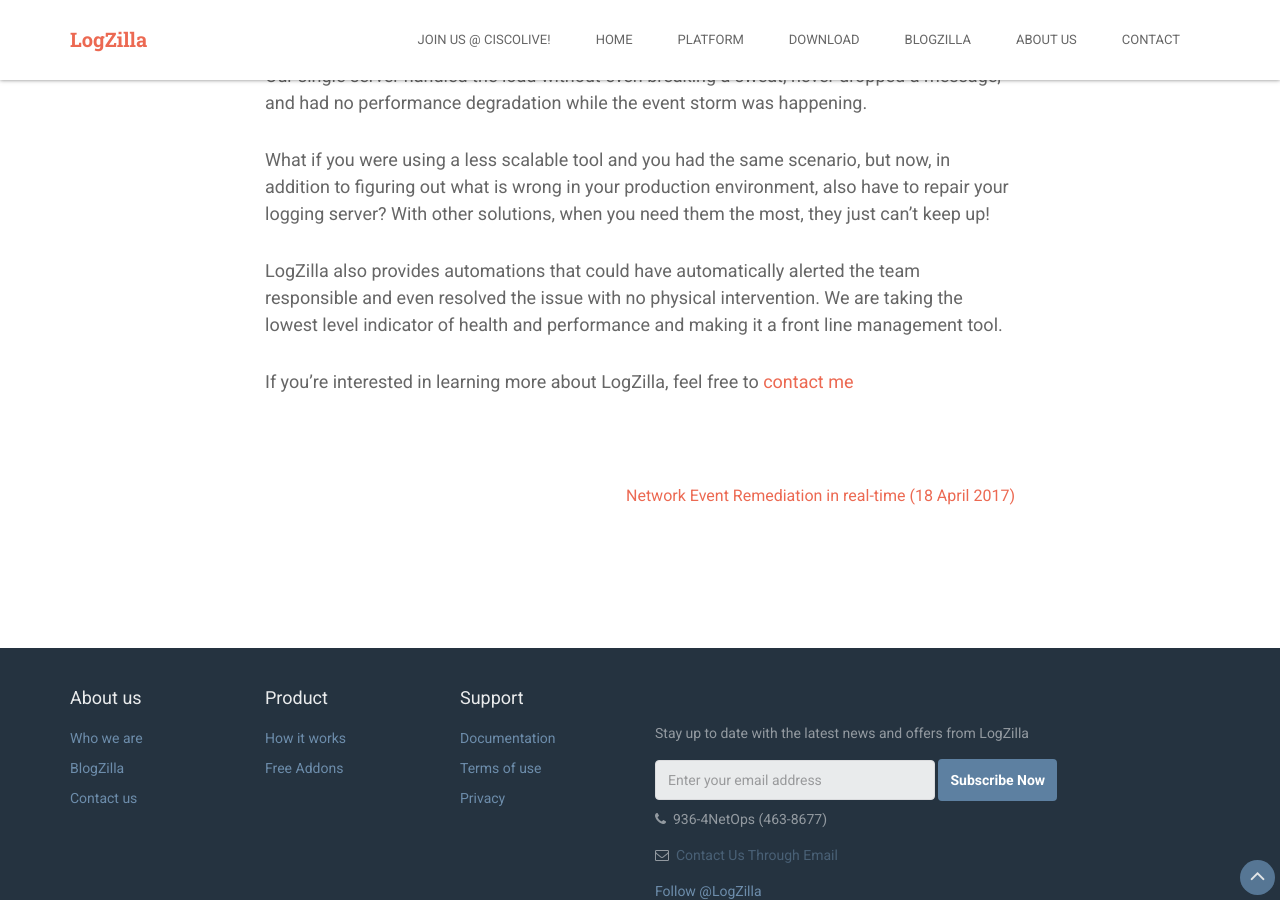
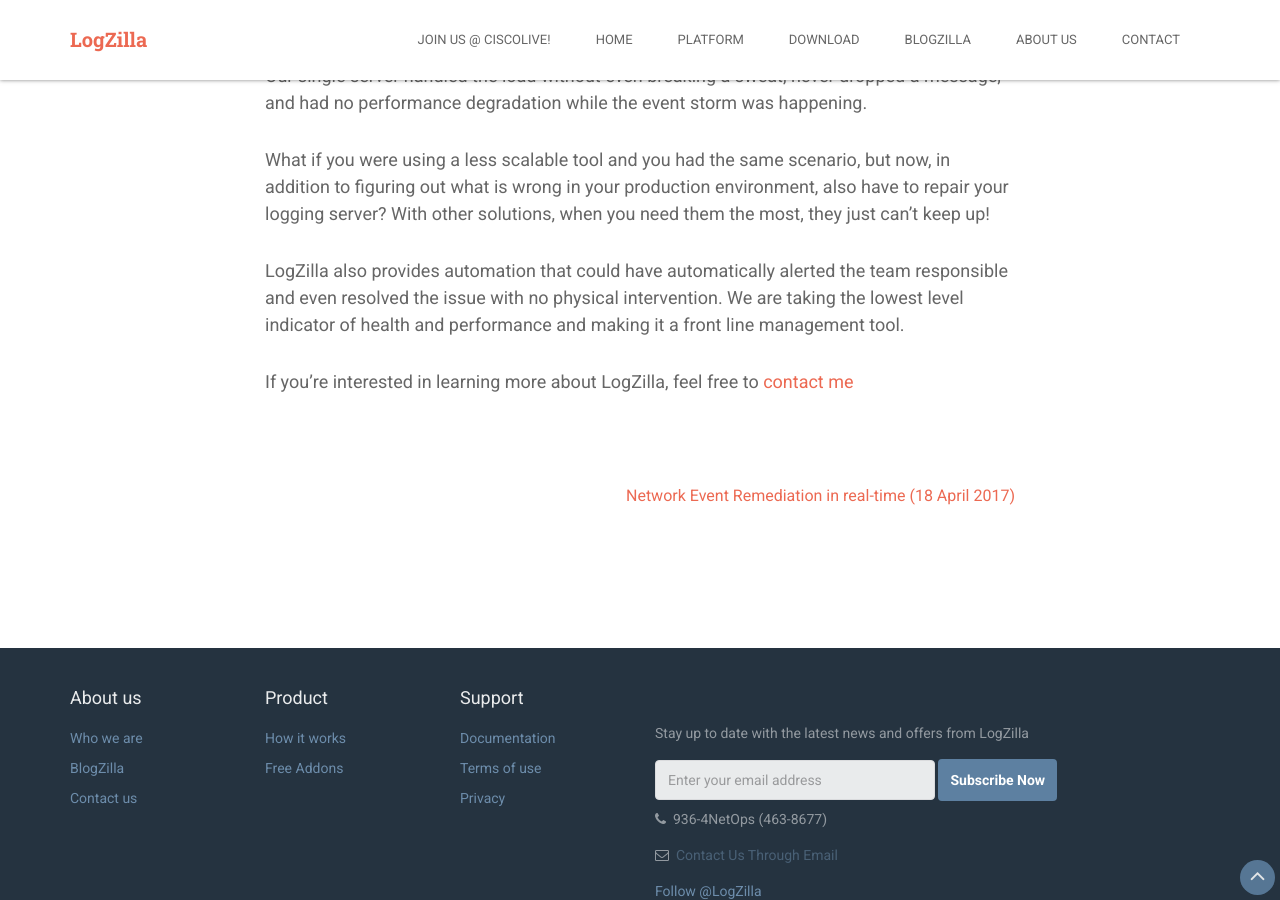
Before and after one commit to dizhaung/logzilla.github.io, a Jekyll site: the page built from _posts/2017-04-18-log-spikes-and-message-storms.md, in a window 1280 px wide and 900 px high, scrolled down 1187 px. Built offline with Jekyll 4.4.1, drawn with Linux system fonts in a browser that asks for light colours; comment, search, counter and statistics services are not loaded.

Commit message:
Spelling fixes

```diff
--- a/_posts/2017-04-18-log-spikes-and-message-storms.md
+++ b/_posts/2017-04-18-log-spikes-and-message-storms.md
@@ -33,6 +33,6 @@
 
  What if you were using a less scalable tool and you had the same scenario, but now, in addition to figuring out what is wrong in your production environment, also have to repair your logging server? With other solutions, when you need them the most, they just can't keep up!
 
-LogZilla also provides automations that could have automatically alerted the team responsible and even resolved the issue with no physical intervention. We are taking the lowest level indicator of health and performance and making it a front line management tool.
+LogZilla also provides automation that could have automatically alerted the team responsible and even resolved the issue with no physical intervention. We are taking the lowest level indicator of health and performance and making it a front line management tool.
 
 If you're interested in learning more about LogZilla, feel free to [contact me](http://twitter.com/{{ page.author }})
--- a/index.html
+++ b/index.html
@@ -145,7 +145,7 @@
                         <div class="content">
                             <blockquote>
                                 <i class="fa fa-quote-left"></i>
-                                <p>Our team manages 500 access switches, 10 core routers, dozens of firewalls and a number of other devices in our network infrastructure and services. With LogZilla, we can quickly and easily find anything and create Event Automations allowing us to focus on managing the network instead of administering software that is supposed to do it for us</p>
+                                <p>Our team manages 500 access switches, 10 core routers, dozens of firewalls and a number of other devices in our network infrastructure and services. With LogZilla, we can quickly and easily find anything and create Event Automation allowing us to focus on managing the network instead of administering software that is supposed to do it for us</p>
                             </blockquote>
                             <p class="source">Kevin Knight<br /><span class="title">Sr. Engineer</span></p>
                         </div><!--//content-->
```
Also changed, not shown: other parts of index.html (+1 -1 lines), _faqs/008.md (+1 -1 lines), _posts/2017-04-18-network-event-remediation-in-real-time.md (+1 -1 lines), _posts/2017-05-16-downloads-to-dashboards-in-minutes.md (+1 -1 lines), 6 other files.
